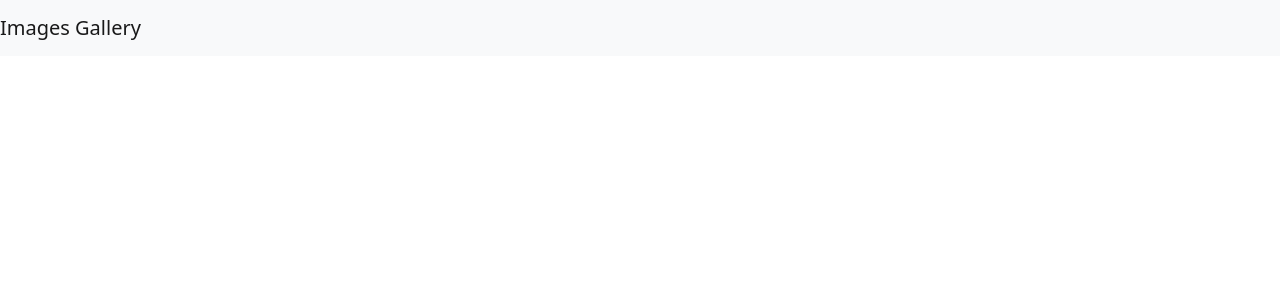
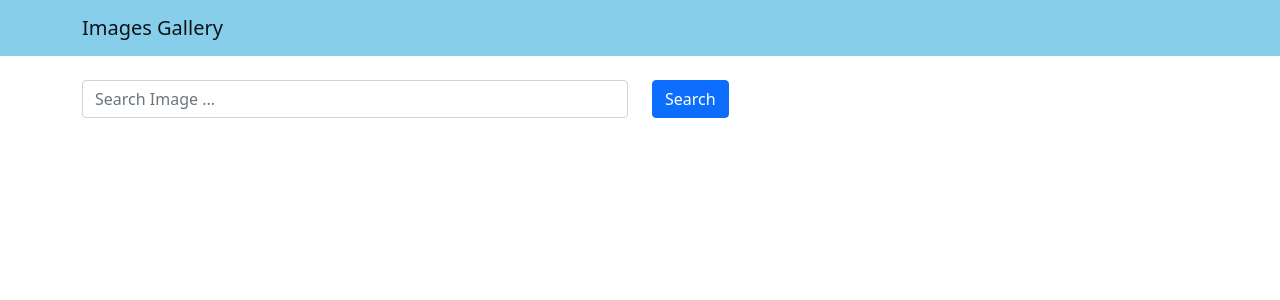
Before and after one commit to cldmello/images-gallery, a React (Create React App) app in the folder frontend/: page / in a window 1280 px wide. Shown: the top 300 px of the page. Built offline with nearby package versions, Linux system fonts and the light colour scheme.

Commit message:
Controlled Search Component

```diff
--- a/frontend/src/App.js
+++ b/frontend/src/App.js
@@ -1,10 +1,20 @@
+import { useState } from 'react';
 import 'bootstrap/dist/css/bootstrap.min.css';
 import Header from './components/Header';
+import Search from './components/Search';
 
 function App() {
+  const [word, setWord] = useState('');
+
+  const handleSearchSubmit = (e) => {
+    e.preventDefault();
+    console.log(word);
+  };
+
   return (
     <div className="App">
       <Header title="Images Gallery" />
+      <Search word={word} setWord={setWord} handleSubmit={handleSearchSubmit} />
     </div>
   );
 }
--- a/frontend/src/components/Header.js
+++ b/frontend/src/components/Header.js
@@ -1,10 +1,16 @@
 import React from 'react';
-import { Navbar } from 'react-bootstrap';
+import { Navbar, Container } from 'react-bootstrap';
+
+const navbarStyle = {
+    backgroundColor: 'skyblue'
+};
 
 const Header = (props) => {
     return (
-        <Navbar bg="light" variant="light">
-            <Navbar.Brand href="/">{props.title}</Navbar.Brand>
+        <Navbar style={navbarStyle} variant="light">
+            <Container>
+                <Navbar.Brand href="/">{props.title}</Navbar.Brand>
+            </Container>
         </Navbar>
     )
 };
--- /dev/null
+++ b/frontend/src/components/Search.js
@@ -0,0 +1,30 @@
+import React from "react";
+import { Container, Row, Col, Form, Button } from "react-bootstrap";
+
+const Search = ({ word, setWord, handleSubmit }) => {
+    return (
+        <Container className="mt-4">
+            <Row className="justify-center">
+                <Col xs={12} md={8}>
+                <Form onSubmit={handleSubmit}>
+                    <Row>
+                        <Col xs={9}>
+                            <Form.Control
+                                type="text"
+                                value={word}
+                                onChange={(e) => setWord(e.target.value)}
+                                placeholder="Search Image ..."
+                            />
+                        </Col>
+                        <Col>
+                            <Button variant="primary" type="submit">Search</Button>
+                        </Col>
+                    </Row>
+                </Form>
+                </Col>
+            </Row>
+        </Container>
+    )
+};
+
+export default Search;
```
